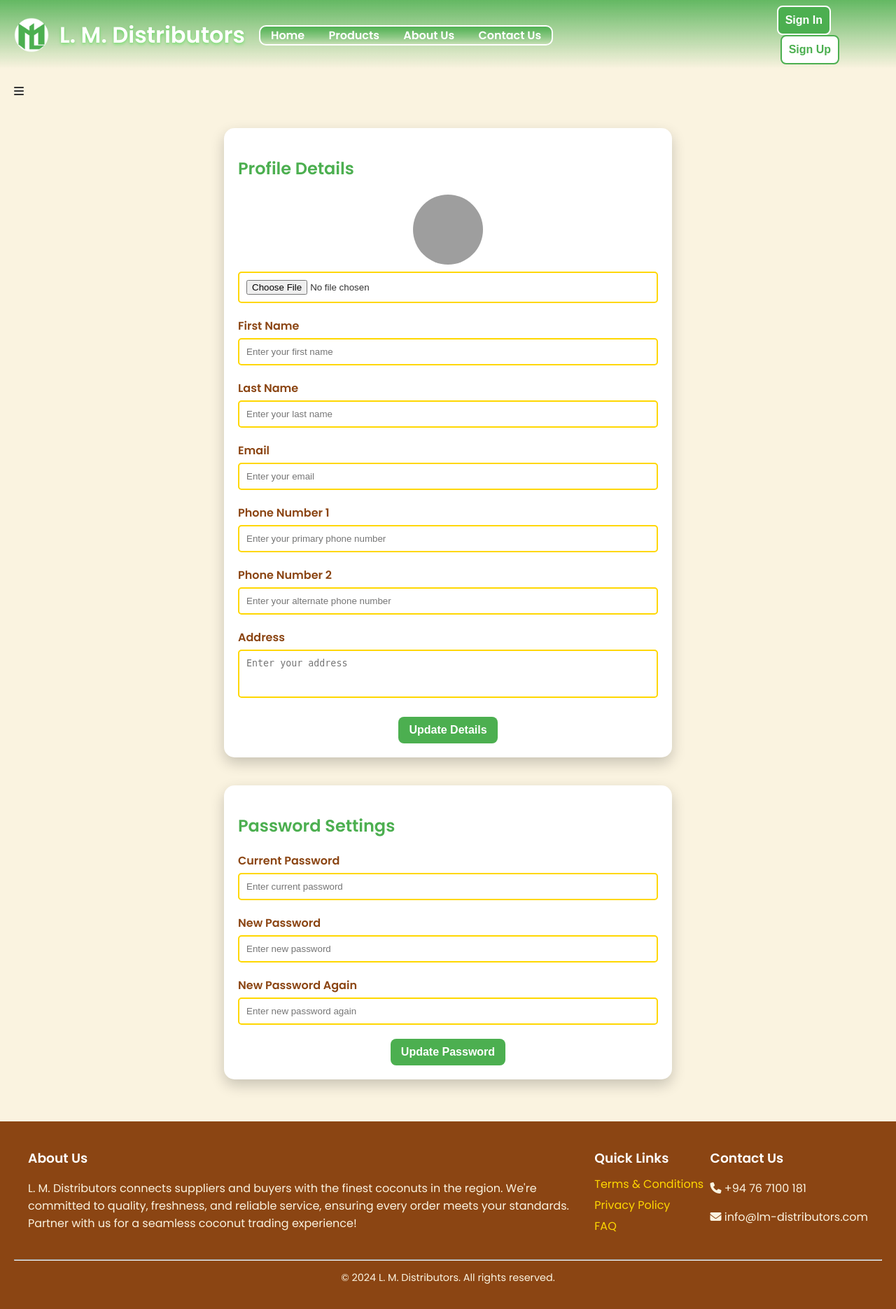
After one commit to nipun-munasinghe/LMDistributors, a PHP site: page /accSettings.php in a window 1280 px wide. The commit adds this page. Shown: the whole page at 70% size. Run offline with PHP 8.4, Linux system fonts and the light colour scheme; some libraries are stand-ins or nearby versions; grey boxes are pictures that could not be loaded.

Commit message:
Created account settings page and update the customer profile page

```diff
--- /dev/null
+++ b/accSettings.php
@@ -0,0 +1,110 @@
+<!DOCTYPE html>
+<html lang="en">
+<head>
+    <meta charset="UTF-8">
+    <meta name="viewport" content="width=device-width, initial-scale=1.0">
+    <title>Customer Profile</title>
+
+    <!-- Link the stylesheet -->
+    <link rel="stylesheet" href="./css/accSettings.css">
+
+    <!-- Font Awesome for Icons -->
+    <link rel="stylesheet" href="https://cdnjs.cloudflare.com/ajax/libs/font-awesome/6.0.0-beta3/css/all.min.css">
+
+    <!-- Set the logo into title -->
+    <link rel="icon" type="image/x-icon" href="images/favicon.ico">
+</head>
+<body>
+    <!-- Header -->
+    <?php include 'header.php'; ?>
+
+    <!-- Sidebar -->
+    <div class="sidebar" id="sidebar">
+        <div class="sidebar-header">
+            <h2>Customer Dashboard</h2>
+            <i class="fas fa-times" id="close-sidebar"></i>
+        </div>
+        <ul>
+            <li><a href="./customer.php"><i class="fas fa-user"></i> Profile</a></li>
+            <li><a href="#orders"><i class="fas fa-shopping-cart"></i> Orders</a></li>
+            <li><a href="./products.php"><i class="fas fa-box-open"></i> Products</a></li>
+            <li><a href="./accSettings.php"><i class="fa-solid fa-wrench"></i> Account Settings</a></li>
+            <li><a href="./logout.php"><i class="fas fa-sign-out-alt"></i> Logout</a></li>
+        </ul>
+    </div>
+
+    <!-- Main Content -->
+    <div class="main-content">
+        <i class="fas fa-bars" id="open-sidebar"></i>
+
+        <section class="profile-section">
+            <h2>Profile Details</h2>
+            <form id="profile-form">
+                <div class="form-group">
+                    <center><img src="images/default-profile.png" alt="Profile Picture" class="profile-pic" id="profile-pic-preview"></center>
+                    <input type="file" id="profile-pic" accept="image/*">
+                </div>
+                <div class="form-group">
+                    <label for="first-name">First Name</label>
+                    <input type="text" id="first-name" name="first-name" placeholder="Enter your first name" required>
+                </div>
+                <div class="form-group">
+                    <label for="last-name">Last Name</label>
+                    <input type="text" id="last-name" name="last-name" placeholder="Enter your last name" required>
+                </div>
+                <div class="form-group">
+                    <label for="email">Email</label>
+                    <input type="email" id="email" name="email" placeholder="Enter your email" required>
+                </div>
+                <div class="form-group">
+                    <label for="phone1">Phone Number 1</label>
+                    <input type="tel" id="phone1" name="phone1" placeholder="Enter your primary phone number" required>
+                </div>
+                <div class="form-group">
+                    <label for="phone2">Phone Number 2</label>
+                    <input type="tel" id="phone2" name="phone2" placeholder="Enter your alternate phone number">
+                </div>
+                <div class="form-group">
+                    <label for="address">Address</label>
+                    <textarea id="address" rows="3" name="address" placeholder="Enter your address" required></textarea>
+                </div>
+
+                <center>
+                    <button type="submit" id="detailsBtn" name="detailsBtn" >Update Details</button>
+                </center>
+            </form>
+        </section>
+
+        <section class="change-pwd">
+            <form>
+                <h2>Password Settings</h2>
+
+                <div class="form-group">
+                    <label for="currentPassword">Current Password</label>
+                    <input type="password" id="currentPassword" name="currentPassword" placeholder="Enter current password">
+                </div>
+
+                <div class="form-group">
+                    <label for="password">New Password</label>
+                    <input type="password" id="password" name="password" placeholder="Enter new password">
+                </div>
+
+                <div class="form-group">
+                    <label for="reEnterPassword">New Password Again</label>
+                    <input type="password" id="reEnterPassword" name="reEnterPassword" placeholder="Enter new password again">
+                </div>
+
+                <center>
+                    <button type="submit" id="pwdBtn" name="pwdBtn">Update Password</button>
+                </center>
+            </form>
+        </section>
+    </div>
+
+    <!-- Footer -->
+    <?php include 'footer.php'; ?>
+
+    <!-- JavaScript -->
+    <script src="./js/customer.js"></script>
+</body>
+</html>
--- /dev/null
+++ b/css/accSettings.css
@@ -0,0 +1,164 @@
+/* General Styles */
+body {
+    margin: 0;
+    font-family: 'Poppins', sans-serif;
+    background-color: #FAF3E0;
+    color: #333;
+    overflow-x: hidden;
+}
+
+h1, h2 {
+    color: #4CAF50;
+}
+
+/* Sidebar */
+.sidebar {
+    width: 250px;
+    height: 100vh;
+    background-color: #8B4513;
+    color: white;
+    position: fixed;
+    top: 0;
+    left: -250px;
+    transition: 0.3s;
+    display: flex;
+    flex-direction: column;
+    z-index: 10;
+}
+
+.sidebar-header {
+    padding: 15px;
+    background-color: #4CAF50;
+    display: flex;
+    justify-content: space-between;
+    align-items: center;
+}
+
+.sidebar-header h2 {
+    margin: 0;
+    font-size: 20px;
+}
+
+.sidebar-header i {
+    cursor: pointer;
+    font-size: 20px;
+}
+
+.sidebar ul {
+    list-style: none;
+    padding: 0;
+    margin: 0;
+}
+
+.sidebar ul li {
+    padding: 15px;
+    border-bottom: 1px solid #fff;
+}
+
+.sidebar ul li a {
+    text-decoration: none;
+    color: white;
+    font-size: 18px;
+}
+
+.sidebar ul li:hover {
+    background-color: #4CAF50;
+}
+
+/* Main Content */
+.main-content {
+    margin-left: 0;
+    padding: 20px;
+    transition: margin-left 0.3s;
+}
+
+/* Profile Section */
+.profile-section {
+    max-width: 600px;
+    margin: 40px auto;
+    background: #fff;
+    padding: 20px;
+    border-radius: 15px;
+    box-shadow: 0 8px 20px rgba(0, 0, 0, 0.2);
+    animation: fadeIn 1s ease-in-out;
+}
+
+.profile-section h2 {
+    margin-bottom: 20px;
+}
+
+.form-group {
+    margin-bottom: 20px;
+    text-align: left;
+}
+
+label {
+    font-weight: bold;
+    display: block;
+    color: #8B4513;
+    margin-bottom: 5px;
+}
+
+input, textarea {
+    width: 100%;
+    padding: 10px;
+    border: 2px solid #FFD700;
+    border-radius: 5px;
+    box-sizing: border-box;
+}
+
+textarea {
+    resize: none;
+}
+
+input:focus, textarea:focus {
+    border-color: #4CAF50;
+}
+
+.profile-pic {
+    display: block;
+    width: 100px;
+    height: 100px;
+    border-radius: 50%;
+    margin-bottom: 10px;
+    text-align: center;
+}
+
+.change-pwd {
+    margin-bottom: 20px;
+    text-align: left;
+    max-width: 600px;
+    margin: 40px auto;
+    background: #fff;
+    padding: 20px;
+    border-radius: 15px;
+    box-shadow: 0 8px 20px rgba(0, 0, 0, 0.2);
+    animation: fadeIn 1s ease-in-out;
+}
+
+/* Submit Button */
+button {
+    background-color: #4CAF50;
+    color: white;
+    border: none;
+    padding: 10px 15px;
+    border-radius: 8px;
+    font-size: 16px;
+    font-weight: bold;
+    cursor: pointer;
+    transition: background-color 0.3s ease;
+}
+
+button:hover {
+    background-color: #8B4513;
+}
+
+/* Animations */
+@keyframes fadeIn {
+    from {
+        opacity: 0;
+    }
+    to {
+        opacity: 1;
+    }
+}
```
Also changed, not shown: customer.php (+5 -44 lines).
